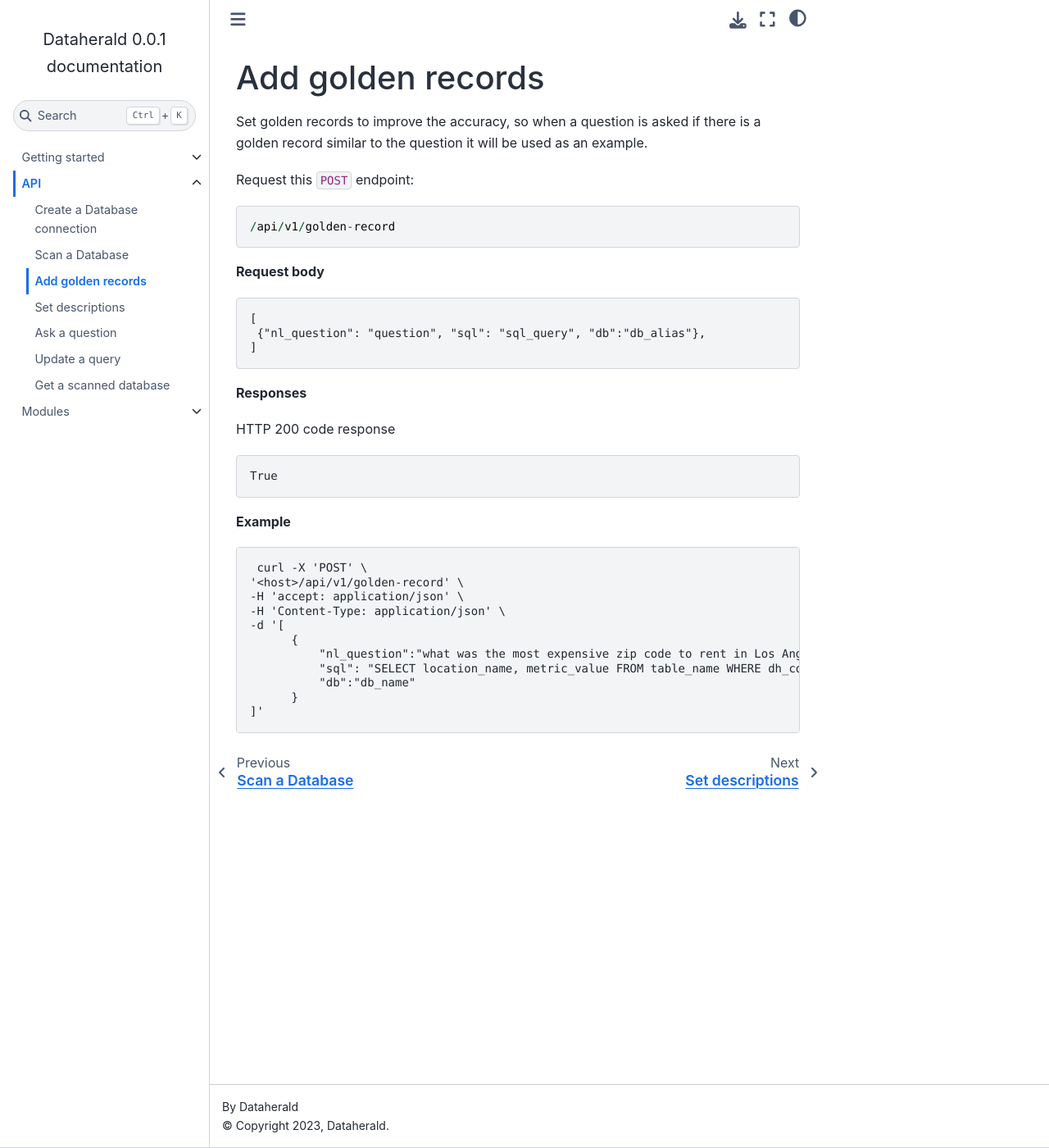
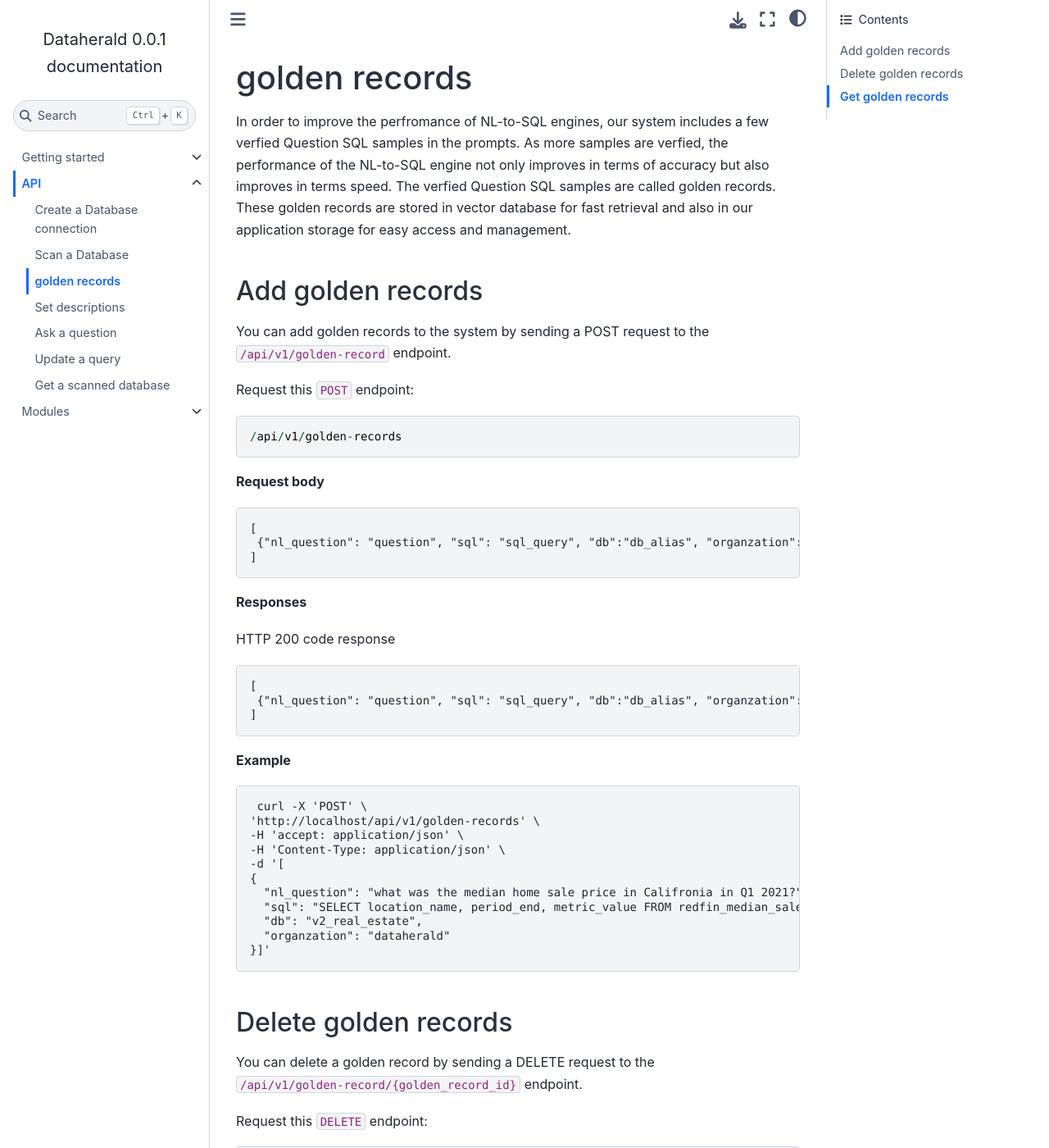
Before and after one commit to Dataherald/dataherald, a Sphinx documentation site: the page built from docs/api.golden_record.rst, in a window 1280 px wide and 1400 px high. Shown: the whole window at 82% size. Built offline with Sphinx 7.4.7 and the Sphinx Book theme 1.1.4, drawn with Linux system fonts in a browser that asks for light colours; some of the changed text lies outside the part shown.

Commit message:
DH-4502/add the docs related to organization

```diff
--- a/docs/api.golden_record.rst
+++ b/docs/api.golden_record.rst
@@ -1,21 +1,28 @@
 .. _api.golden_record:
 
-Add golden records
+golden records
 =======================
 
-Set golden records to improve the accuracy, so when a question is asked if there
-is a golden record similar to the question it will be used as an example.
+In order to improve the perfromance of NL-to-SQL engines, our system includes a few verfied Question SQL samples in the prompts.
+As more samples are verfied, the performance of the NL-to-SQL engine not only improves in terms of accuracy but also improves in terms speed.
+The verfied Question SQL samples are called golden records. These golden records are stored in vector database for fast retrieval and also in our application storage for easy access and management.
+
+
+Add golden records
+-------------------
+
+You can add golden records to the system by sending a POST request to the ``/api/v1/golden-record`` endpoint.
 
 Request this ``POST`` endpoint::
 
-   /api/v1/golden-record
+   /api/v1/golden-records
 
 **Request body**
 
 .. code-block:: rst
 
    [
-    {"nl_question": "question", "sql": "sql_query", "db":"db_alias"},
+    {"nl_question": "question", "sql": "sql_query", "db":"db_alias", "organzation":"dataherald"},
    ]
 
 **Responses**
@@ -24,7 +31,9 @@
 
 .. code-block:: rst
 
-    True
+   [
+    {"nl_question": "question", "sql": "sql_query", "db":"db_alias", "organzation":"dataherald"},
+   ]
 
 **Example**
 
@@ -32,13 +41,82 @@
 .. code-block:: rst
 
    curl -X 'POST' \
-  '<host>/api/v1/golden-record' \
+  'http://localhost/api/v1/golden-records' \
   -H 'accept: application/json' \
   -H 'Content-Type: application/json' \
   -d '[
-        {
-            "nl_question":"what was the most expensive zip code to rent in Los Angeles county in May 2022?",
-            "sql": "SELECT location_name, metric_value FROM table_name WHERE dh_county_name = '\''Los Angeles'\'' AND dh_state_name = '\''California'\''   AND period_start='\''2022-05-01'\'' AND geo_type='\''zip'\'' ORDER BY metric_value DESC LIMIT 1;",
-            "db":"db_name"
-        }
-  ]'
+  {
+    "nl_question": "what was the median home sale price in Califronia in Q1 2021?",
+    "sql": "SELECT location_name, period_end, metric_value FROM redfin_median_sale_price rmsp WHERE geo_type = '\''state'\'' AND location_name='\''California'\'' AND property_type = '\''All Residential'\''   AND period_start BETWEEN '\''2021-01-01'\'' AND '\''2021-03-31'\'' ORDER BY period_end;",
+    "db": "v2_real_estate",
+    "organzation": "dataherald"
+  }]'
+
+Delete golden records
+-----------------------
+
+You can delete a golden record by sending a DELETE request to the ``/api/v1/golden-record/{golden_record_id}`` endpoint.
+
+Request this ``DELETE`` endpoint::
+
+   /api/v1/golden-records/{golden_record_id}
+
+**Parameters**
+
+.. csv-table::
+   :header: "Name", "Type", "Description"
+   :widths: 15, 10, 30
+
+   "golden_record_id", "string", "Generated golden record id, ``Required``"
+
+**Responses**
+
+HTTP 200 code response
+
+.. code-block:: rst
+
+    {"status": true}
+
+**Example**
+
+.. code-block:: rst
+
+   curl -X 'DELETE' \
+  'http://localhost/api/v1/golden-records/64e503fa85dbfee0d981f8ce' \
+  -H 'accept: application/json'
+
+
+Get golden records
+-----------------------
+
+
+Request this ``GET`` endpoint::
+
+   /api/v1/golden-records
+
+**Parameters**
+
+.. csv-table::
+   :header: "Name", "Type", "Description"
+   :widths: 15, 10, 30
+
+   "page", "integer", "Page number, ``Optoinal``"
+   "limit", "integer", "Page size, ``Optoinal``"
+
+**Responses**
+
+HTTP 200 code response
+
+.. code-block:: rst
+
+   [
+    {"nl_question": "question", "sql": "sql_query", "db":"db_alias", "organzation":"dataherald"},
+   ]
+
+**Example**
+
+.. code-block:: rst
+
+   curl -X 'GET' \
+  'http://localhost/api/v1/golden-records?page=1&limit=10' \
+  -H 'accept: application/json'
```
